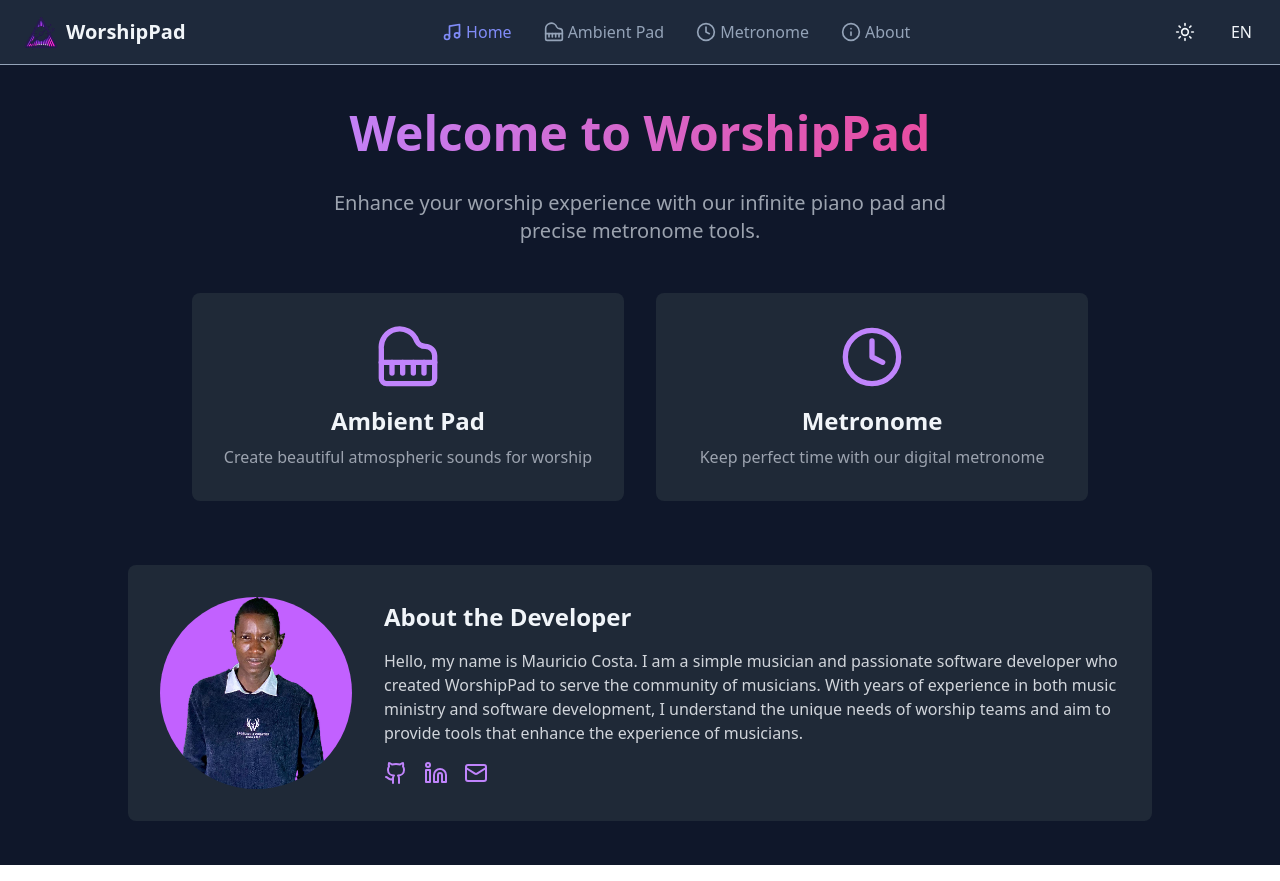
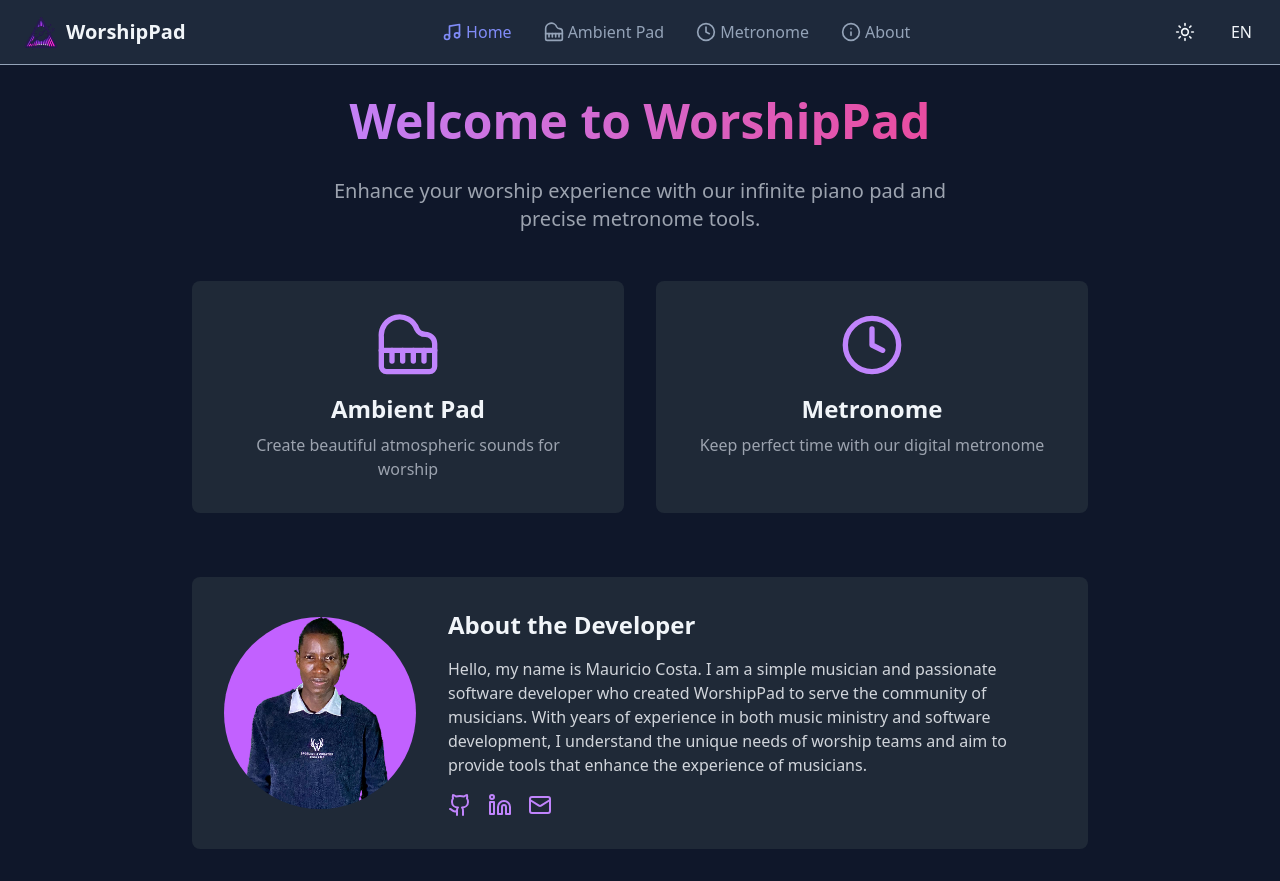
Before and after one commit to mauriciocosta404/infinite-pad, a React (Vite) app: page / in a window 1280 px wide. Built offline with nearby package versions, Linux system fonts and the light colour scheme.

Commit message:
feat: add splash screen

```diff
--- a/package.json
+++ b/package.json
@@ -10,6 +10,7 @@
     "preview": "vite preview"
   },
   "dependencies": {
+    "framer-motion": "^12.11.1",
     "lucide-react": "^0.344.0",
     "react": "^18.3.1",
     "react-dom": "^18.3.1",
--- a/src/App.tsx
+++ b/src/App.tsx
@@ -1,4 +1,4 @@
-import React from 'react';
+import React, { useState } from 'react';
 import { BrowserRouter, Routes, Route } from 'react-router-dom';
 import { ThemeProvider } from './contexts/ThemeContext';
 import { LanguageProvider } from './contexts/LanguageContext';
@@ -7,12 +7,17 @@ import Home from './pages/Home';
 import About from './pages/About';
 import AmbientPad from './pages/AmbientPad';
 import Metronome from './pages/Metronome';
+import SplashScreen from './components/SplashScreen';
 
 function App() {
+  const [isSplashVisible, setIsSplashVisible] = useState(true);
   return (
       <ThemeProvider>
         <LanguageProvider>
           <BrowserRouter>
+            {isSplashVisible ? (
+              <SplashScreen onFinish={() => setIsSplashVisible(false)} />
+            ) : (
               <div className="min-h-screen bg-light-background dark:bg-dark-background text-light-text dark:text-dark-text">
                 <Navbar />
                 <main className="container mx-auto px-4 py-8">
@@ -24,6 +29,7 @@ function App() {
                   </Routes>
                 </main>
               </div>
+            )}
           </BrowserRouter>
         </LanguageProvider>
       </ThemeProvider>
--- /dev/null
+++ b/src/components/SplashScreen.tsx
@@ -0,0 +1,31 @@
+import React, { useEffect } from 'react';
+import { motion } from 'framer-motion';
+
+interface IFinish {
+    onFinish : () => void;
+}
+
+function SplashScreen({ onFinish }: IFinish) {
+  useEffect(() => {
+    const timer = setTimeout(() => {
+      onFinish();
+    }, 2500);
+    return () => clearTimeout(timer);
+  }, [onFinish]);
+
+  return (
+    <div className="fixed inset-0 z-50 flex items-center justify-center bg-light-background dark:bg-dark-background">
+      <motion.img
+        src="/assets/logo.png"
+        alt="Logo"
+        initial={{ scale: 0, opacity: 0 }}
+        animate={{ scale: 1, opacity: 1 }}
+        exit={{ opacity: 0 }}
+        transition={{ duration: 2, ease: 'easeInOut' }}
+        width={80}
+      />
+    </div>
+  );
+}
+
+export default SplashScreen;
--- a/src/pages/Home.tsx
+++ b/src/pages/Home.tsx
@@ -15,7 +15,7 @@ export default function Home() {
         </p>
       </div>
 
-      <div className="grid grid-cols-1 md:grid-cols-2 gap-8 mb-16 animate-fade-in" style={{ animationDelay: '0.2s' }}>
+      <div className="w-full max-w-4xl grid grid-cols-1 md:grid-cols-2 gap-8 mb-16 animate-fade-in" style={{ animationDelay: '0.2s' }}>
         <Link
           to="/ambient-pad"
           className="flex flex-col items-center p-8 bg-gray-800 rounded-lg hover:bg-gray-700 transition-all transform hover:scale-105"
@@ -35,7 +35,7 @@ export default function Home() {
         </Link>
       </div>
 
-      <div className="w-full max-w-5xl bg-gray-800 rounded-lg p-8 animate-fade-in" style={{ animationDelay: '0.4s' }}>
+      <div className="w-full max-w-4xl bg-gray-800 rounded-lg p-8 animate-fade-in" style={{ animationDelay: '0.4s' }}>
         <div className="flex flex-col md:flex-row items-center gap-8">
           <div className="w-48 h-48 rounded-full overflow-hidden flex-shrink-0">
             <img
```
Also changed, not shown: 1 other file (tests, documents, lock files or other folders). Lines whose indentation alone changed are shown as unchanged.
